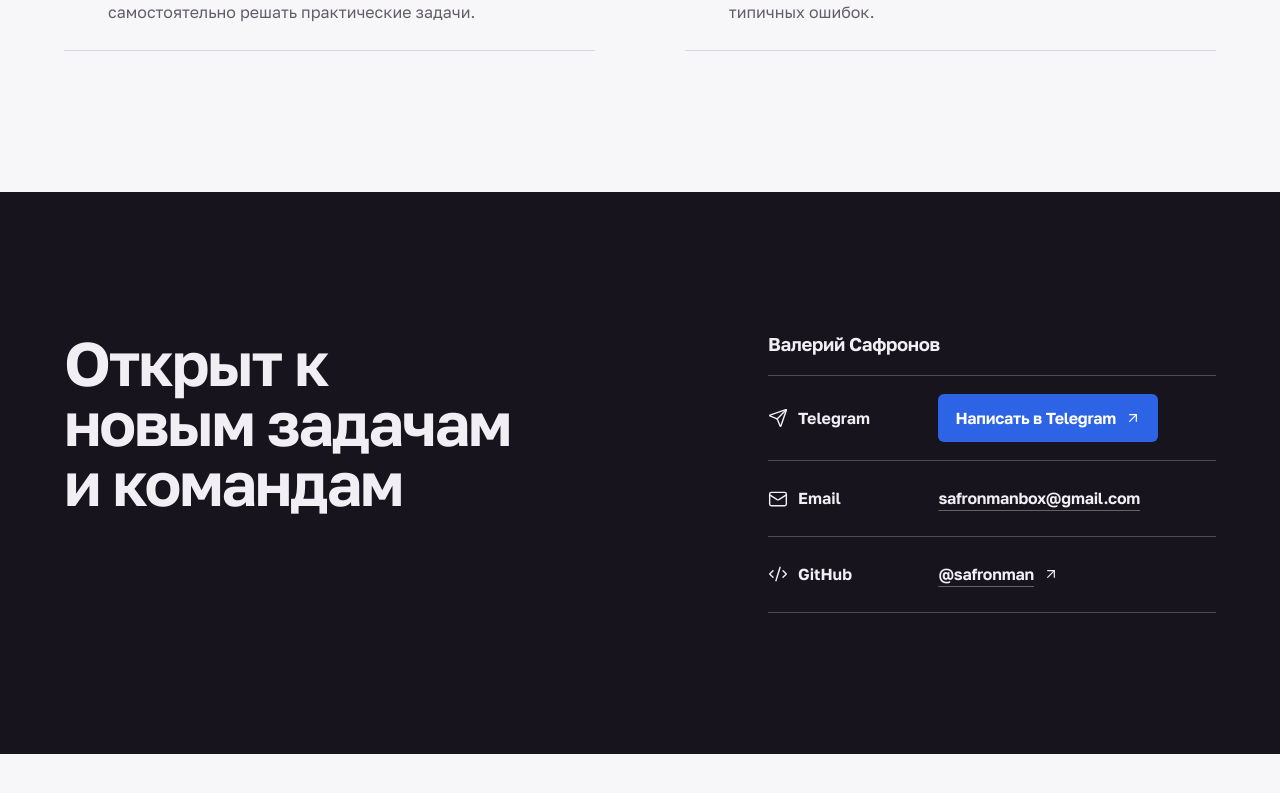
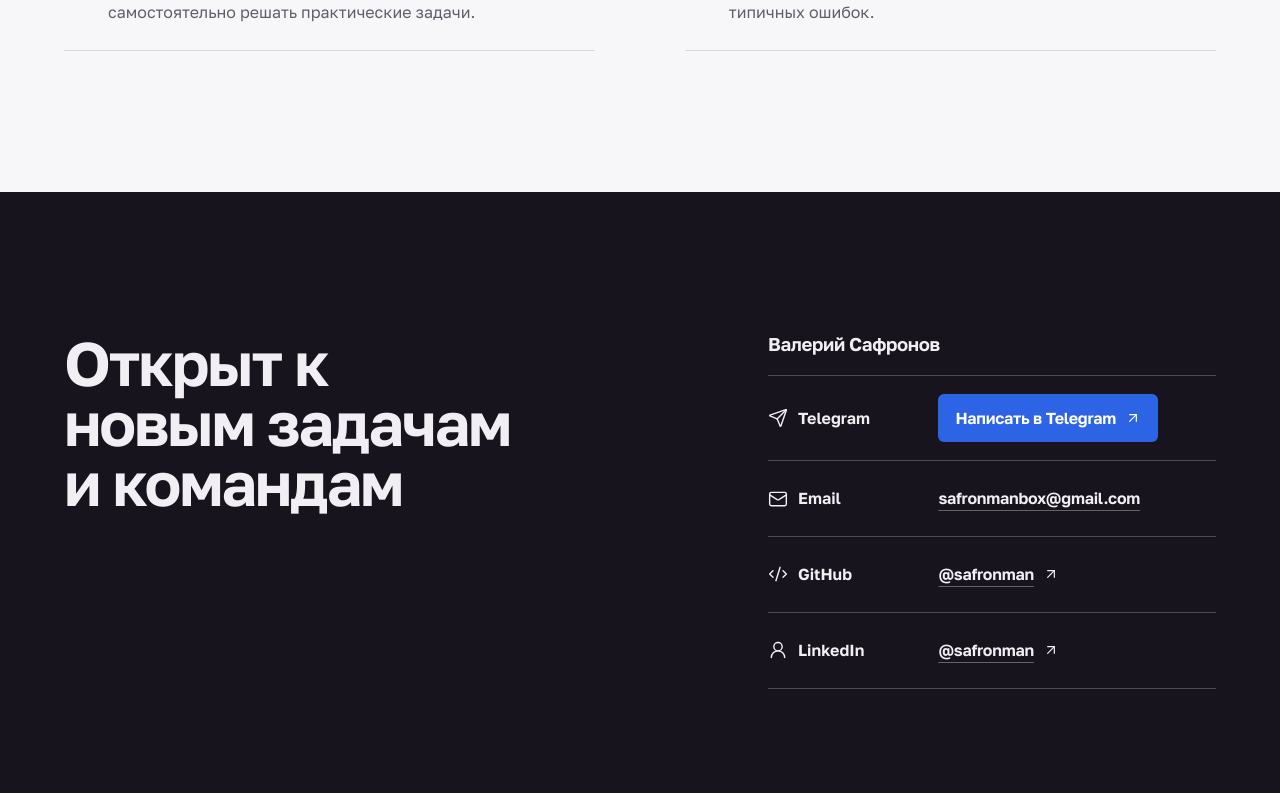
Before and after one commit to safronman/safronman.github.io, a Next.js app: page / in a window 1280 px wide. Shown: the part 8373-9166 px from the top of the page. Before the commit the page ends 9127 px from the top, so only its background shows below. Built offline with nearby package versions, Linux system fonts and the light colour scheme; no server answers.

Commit message:
feat(contacts): add LinkedIn profile link

```diff
--- a/app/contact/contact.tsx
+++ b/app/contact/contact.tsx
@@ -1,4 +1,4 @@
-import { ArrowUpRight, CodeXml, Mail, Send } from "lucide-react";
+import { ArrowUpRight, CodeXml, Mail, Send, UserRound } from "lucide-react";
 import s from "./contact.module.css";
 
 export default function Contact() {
@@ -44,6 +44,19 @@ export default function Contact() {
                 @safronman <ArrowUpRight aria-hidden="true" strokeWidth={1.8} />
               </a>
             </div>
+            <div className={s.linkRow}>
+              <span className={s.channel}>
+                <UserRound aria-hidden="true" strokeWidth={1.7} />
+                LinkedIn
+              </span>
+              <a
+                href="https://www.linkedin.com/in/safronman/"
+                target="_blank"
+                rel="noreferrer"
+              >
+                @safronman <ArrowUpRight aria-hidden="true" strokeWidth={1.8} />
+              </a>
+            </div>
           </address>
         </div>
       </div>
```
